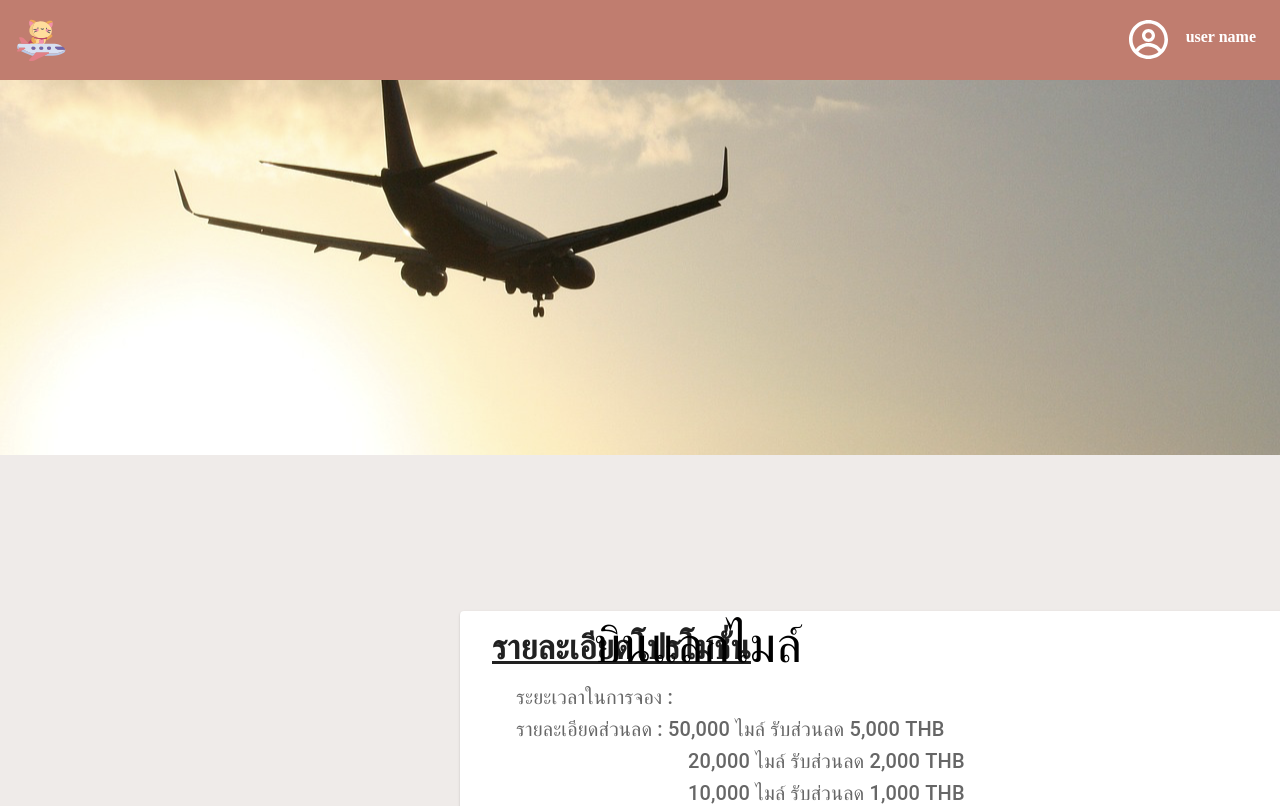
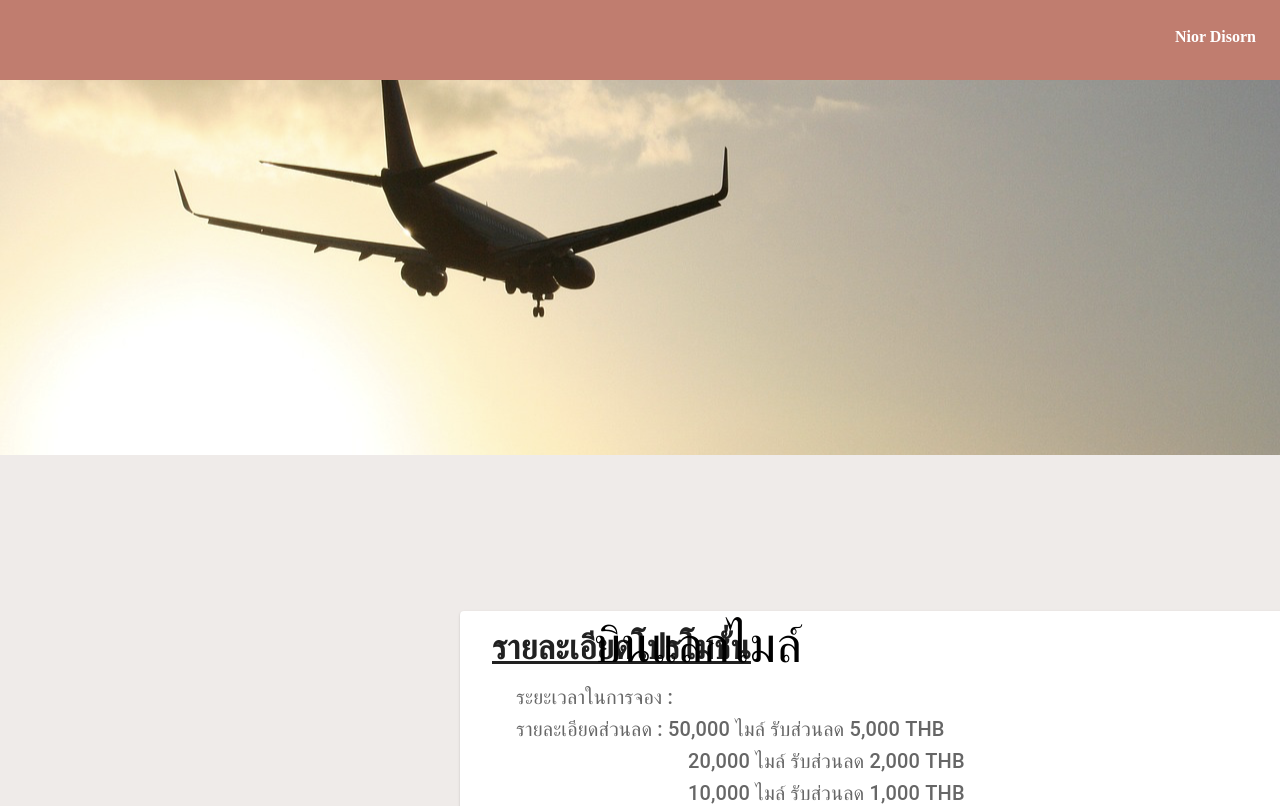
Before and after one commit to pphuditt/frontend, a React (Create React App) app: page /mile in a window 1280 px wide. Shown: the top 806 px of the page. Built offline with nearby package versions, Linux system fonts and the light colour scheme; some icons are missing; a web font is replaced by a local one.

Commit message:
change directory some file

```diff
--- a/src/App.js
+++ b/src/App.js
@@ -6,6 +6,9 @@ import Privacy from './components/signup/privacy';
 import Covid from './components/promotion/Covid';
 import Birthday from './components/promotion/Birthday';
 import Mile from './components/promotion/Mile';
+
+import ProfilePage from './components/ProfilePage';
+import NotFoundPage from './components/NotFoundPage';
 
 import ManagementPage from './Component/ManagementPage';
 import {BrowserRouter as Router,Route, Routes} from 'react-router-dom';
@@ -19,8 +22,6 @@ import PromotionForm from './Component/Popup/PromotionForm';
 import FIForm from './Component/Popup/FIForm';
 import FlightForm from './Component/Popup/FlightForm';
 import RouteForm from './Component/Popup/RouteForm';
-import ProfilePage from './components/ProfilePage';
-import NotFoundPage from './components/NotFoundPage';
 
 // const timeFunc = () => {
 //   console.log(Temporal.TimeZone.from('Asia/Tokyo')
--- a/src/components/Footerr.js
+++ b/src/components/Footerr.js
@@ -1,4 +1,4 @@
-import './Footerr.css';
+import '../css/Footerr.css';
 
 import React from 'react';
 import { Grid } from '@mui/material';
--- a/src/components/Navbar-n.js
+++ b/src/components/Navbar-n.js
@@ -1,4 +1,4 @@
-import './Navbar-n.css';
+import '../css/Navbar-n.css';
 import { ReactComponent as YourSvg } from './Untitled-1.svg';
 
 function Navbarn(){
--- a/src/components/Navbar.js
+++ b/src/components/Navbar.js
@@ -1,14 +1,26 @@
-import './Navbar.css';
+import '../css/Navbar.css';
 import { ReactComponent as YourSvg } from './Untitled-1.svg';
 import { ReactComponent as UserSvg } from './user.svg';
 
 function Navbar() {
+    const user_data = {
+        "id": 1,
+        "username": "disorn.bootso2@gmail.com",
+        "firstName": "Nior",
+        "lastName": "Disorn",
+        "regisDate": "2022-04-09",
+        "totalMile": 0,
+        "role": "ROLE_PASSENGER",
+        "dob": "2001-08-07"
+    }
+
+    const fullName = user_data.firstName + " " + user_data.lastName;
     return (
         <div className='header'>
             <YourSvg className='logo' />
             <div className='user-button' item xs={4} >
                 <div className='user-icon'><UserSvg /></div>
-                <div className='user-name'><p><b>user name</b></p></div>
+                <div className='user-name'><p><b>{fullName}</b></p></div>
             </div>
         </div>
     );
--- a/src/components/NotFoundPage.js
+++ b/src/components/NotFoundPage.js
@@ -1,4 +1,4 @@
-import './NotFoundPage.css';
+import '../css/NotFoundPage.css';
 
 import Navbar from './Navbar';
 import Footerr from './Footerr';
--- a/src/components/ProfilePage.js
+++ b/src/components/ProfilePage.js
@@ -1,4 +1,4 @@
-import './ProfilePage.css';
+import '../css/ProfilePage.css';
 
 import Navbar from "./Navbar";
 import Footerr from "./Footerr";
--- a/src/components/Navbar.css
+++ b/src/css/Navbar.css
@@ -28,6 +28,7 @@
     top: 8px;
     right: 88px;
 }
+
 .user-name{
     font-family: 'Podkova', serif;
 }
```
Also changed, not shown: src/components/Untitled-1.svg (deleted), src/components/user.svg (deleted), src/css/Footerr.css (renamed from src/components/Footerr.css), src/css/Navbar-n.css (renamed from src/components/Navbar-n.css), src/css/NotFoundPage.css (renamed from src/components/NotFoundPage.css), src/css/ProfilePage.css (renamed from src/components/ProfilePage.css), src/css/Signin.css (renamed from src/components/signin/Signin.css).
